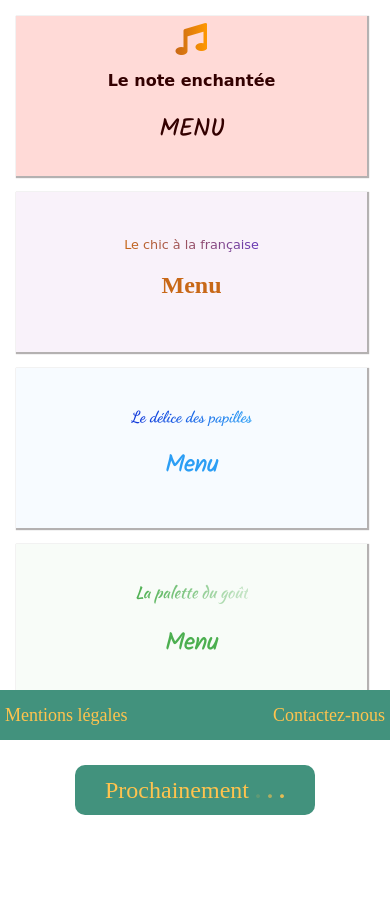
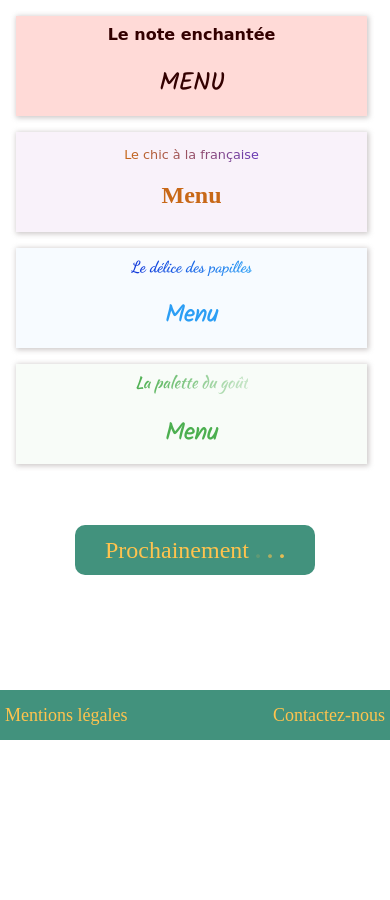
Before and after one commit to Iamglads/Ohmyfood, a plain HTML site: page index.html in a window 390 px wide. Shown: the part 104-1004 px from the top of the page. After the commit the page ends 844 px from the top, so only its background shows below. Drawn offline with Linux system fonts and the light colour scheme; a web font is replaced by a local one.

Commit message:
°_°  °_°

```diff
--- a/index.html
+++ b/index.html
@@ -1,15 +1,15 @@
 <!DOCTYPE html>
-<html lang="en">
+<html lang="fr">
     <head>
         <meta charset="UTF-8">
         <meta name="viewport" content="width=device-width, initial-scale=1.0">
         <meta name="author" content="Gladston Aristoverne">
         <meta name="description" content="Réservez et composez votre menu de chez vous, vous gagnez du temps et mangez ce que vous avez choisi">
-        <title>Ohmyfood - Accueil</title>
         <link href="https://fonts.googleapis.com/css2?family=Croissant+One&family=Dancing+Script:wght@700&family=Kalam:wght@300&family=Kaushan+Script&family=Satisfy&display=swap" rel="stylesheet">
         <link href="https://fonts.googleapis.com/css2?family=Anton&family=Devonshire&family=Permanent+Marker&family=Russo+One&family=Satisfy&display=swap" rel="stylesheet">
         <link rel="stylesheet" href="https://use.fontawesome.com/releases/v5.7.2/css/all.css" integrity="sha384-fnmOCqbTlWIlj8LyTjo7mOUStjsKC4pOpQbqyi7RrhN7udi9RwhKkMHpvLbHG9Sr" crossorigin="anonymous">
         <link rel="stylesheet" href="css/style.css">
+        <title>Ohmyfood - Accueil</title>
     </head>
     <body>
         <!--header-->
--- a/sass/base/_typography.scss
+++ b/sass/base/_typography.scss
@@ -26,7 +26,11 @@ a{
 }
 
 .fa-music{
+    color: unset;
     background-image: linear-gradient(to right, $color-menu-chic, #FF9800);
     -webkit-text-fill-color: transparent;
     -webkit-background-clip: text;
+    @include forMobile{
+        display: none;
+    }
 }
--- a/sass/layout/_header.scss
+++ b/sass/layout/_header.scss
@@ -6,7 +6,6 @@ header{
     & h1{
         font-size: 2em;
         color: $second-color;
-        padding: 1em;
         cursor: pointer;
     }
 }
--- a/sass/pages/home.scss
+++ b/sass/pages/home.scss
@@ -88,7 +88,7 @@
                 display: block;
             }
             &--chic, &--enchantee, &--palette, &--papilles{
-                @include size(90%, 160px);
+                @include size(90%, 100px);
             }
         }
     }
--- a/sass/utils/_animations.scss
+++ b/sass/utils/_animations.scss
@@ -1,7 +1,7 @@
 %zoom_animation{
     box-sizing: border-box;
     transform: scale(1);
-    transition: transform 600ms;
+    transition: transform 800ms;
     animation-timing-function: ease-in-out;
     &:hover{
         transform: scale(1.15);
--- a/sass/utils/_extension.scss
+++ b/sass/utils/_extension.scss
@@ -7,15 +7,16 @@
     @include size(200px, 300px);
     margin: 1em;
     align-self: center;
-    box-shadow: 1px 1px 1px 1px #afacaced;
+    box-shadow: 1px 1px 5px 1px rgba(190, 184, 184, 0.75);
+
 }
 
 @mixin stylePages__menu {
     @include size(50%, 100%);
     padding: 3em;
     margin-bottom: 50px;
-    box-shadow: 1px 1px grey;
-    box-shadow: 2px 2px 2px  rgba(175, 172, 172, 0.931);
+    box-shadow: 1px 1px 5px 1px rgba(190, 184, 184, 0.75);
+
     @include forMobile() {
             width: 90%;
             height: auto;
```
Also changed, not shown: css/style.css.
